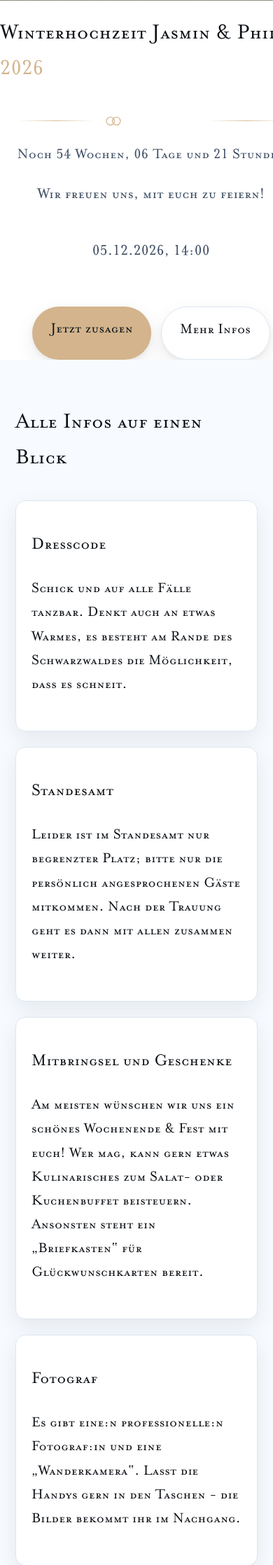
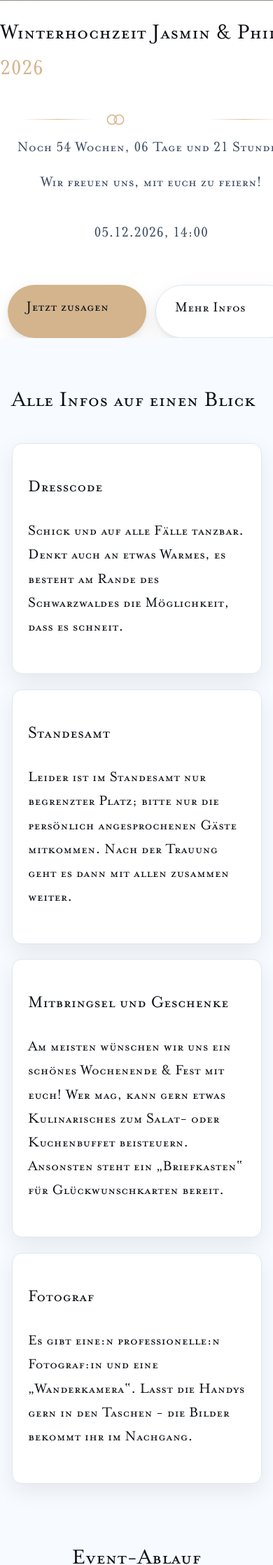
Before and after one commit to philippwirtz/Winterhochzeit, a Flask app: page / in a window 390 px wide. Shown: the part 450-2686 px from the top of the page at 70% size. Run offline with Flask 3, Linux system fonts and the light colour scheme; the visitor is signed in with stand-in values (Sample User, id 1); some libraries are stand-ins or nearby versions.

Commit message:
Alles neu macht der November

```diff
--- a/static/styles.css
+++ b/static/styles.css
@@ -49,22 +49,22 @@
        url("/static/assets/fonts/mrs-eaves-petite-caps.woff") format("woff");
 }
 
-/* ---------------------------------- */
-/* Base                                */
-/* ---------------------------------- */
+/* ----------------------------------
+   Base
+   ---------------------------------- */
 * { box-sizing: border-box; }
 
-html, body {
+html,
+body {
   background: var(--bg);
   color: var(--text);
-  font-family: "mrs-eaves-petite-caps", system-ui, -apple-system, "Segoe UI", Roboto, Ubuntu, Cantarell, "Noto Sans", Arial, sans-serif !important;
+  font-family: "mrs-eaves-petite-caps", system-ui, -apple-system, "Segoe UI",
+               Roboto, Ubuntu, Cantarell, "Noto Sans", Arial, sans-serif !important;
   font-size: 22px;
   letter-spacing: .01em;
   line-height: 1.55;
   margin: 0;
   padding: 0;
-  max-width: 100%;
-  overflow-x: hidden;
 }
 
 img { display: block; max-width: 100%; }
@@ -270,30 +260,47 @@ img { display: block; max-width: 100%; }
   display: block;
   height: 1px;
 }
-.hero-decoration .rings { display: block; height: 20px; width: 40px; }
+.hero-decoration .rings {
+  display: block;
+  height: 20px;
+  width: 40px;
+}
 
-.countdown-line { color: var(--muted); font-size: clamp(1rem, 1.6vw, 1.125rem); letter-spacing: .02em; margin-top: .25rem; }
-.lead { color: var(--muted); font-size: clamp(1.05rem, 1.8vw, 1.25rem); margin-top: 1.25rem; }
+.countdown-line {
+  color: var(--muted);
+  font-size: clamp(1rem, 1.6vw, 1.125rem);
+  letter-spacing: .02em;
+  margin-top: .25rem;
+}
 
-.hero__actions { display: flex; flex-wrap: wrap; gap: .8rem; justify-content: center; margin-top: 2rem; }
+.lead {
+  color: var(--muted);
+  font-size: clamp(1.05rem, 1.8vw, 1.25rem);
+  margin-top: 1.25rem;
+}
+
+.hero__actions {
+  display: flex;
+  flex-wrap: wrap;
+  gap: .8rem;
+  justify-content: center;
+  margin-top: 2rem;
+}
+
+/* alte Box-Countdown-Optik deaktivieren */
 .countdown { display: none !important; }
 
-@media (max-width: 640px) {
-  .hero { min-height: 60svh; }
-  .hero__content { padding-inline: .75rem; }
-  .hero-decoration { gap: .5rem; width: 88%; }
-  .hero-decoration .rings { height: 18px; width: 34px; }
-  .hero__actions { gap: .6rem; margin-top: 1.5rem; }
-  .countdown-line { font-size: 1rem; }
-  .lead { font-size: 1.05rem; margin-top: 1rem; }
+/* ----------------------------------
+   Features / Cards / Maps
+   ---------------------------------- */
+.features {
+  display: grid;
+  gap: 1rem;
+  grid-template-columns: repeat(auto-fit, minmax(220px, 1fr));
 }
 
-/* ---------------------------------- */
-/* Features / Cards / Maps             */
-/* ---------------------------------- */
-.features { display: grid; gap: 1rem; grid-template-columns: repeat(auto-fit, minmax(220px, 1fr)); }
-
-.feature, .card {
+.feature,
+.card {
   background: var(--card);
   border: 1px solid var(--border);
   border-radius: var(--radius);
@@ -647,21 +795,134 @@ legend { font-weight: 600; padding: 0 .5rem; }
   width: 38px;
 }
 .btn-eye:hover { filter: brightness(1.05); }
-.gate-faq { border-top: 1px dashed var(--border); margin-top: .75rem; padding-top: .75rem; }
+
+.gate-faq {
+  border-top: 1px dashed var(--border);
+  margin-top: .75rem;
+  padding-top: .75rem;
+}
 
 @media (max-width: 480px) {
   .gate-card { padding: 1rem; }
-  .btn-eye { height: 36px; width: 36px; }
+  .btn-eye   { height: 36px; width: 36px; }
 }
 
-/* ---------------------------------- */
-/* Reduced Motion (global)             */
-/* ---------------------------------- */
+/* ----------------------------------
+   Reduced Motion (global)
+   ---------------------------------- */
 @media (prefers-reduced-motion: reduce) {
-  * { animation: none !important; transition: none !important; }
+  * {
+    animation: none !important;
+    transition: none !important;
+  }
 }
 
-/* ---------------------------------- */
-/* Micro perf                          */
-/* ---------------------------------- */
-.card, .feature { will-change: transform; }
+/* ----------------------------------
+   Micro perf
+   ---------------------------------- */
+.card,
+.feature {
+  will-change: transform;
+}
+
+/* ======================================
+   MOBILE LAYOUT (Portrait / Handy)
+   ====================================== */
+@media (max-width: 768px) {
+
+  /* Header / Navigation */
+  .site-header {
+    flex-wrap: wrap;
+    justify-content: center;
+    gap: .4rem;
+    padding: .5rem .75rem;
+  }
+
+  .brand {
+    flex: 1 0 100%;
+    text-align: center;
+    font-size: 1.05rem;
+  }
+
+  .nav-list {
+    flex: 1 0 100%;
+    justify-content: center;
+    flex-wrap: wrap;
+    row-gap: .25rem;
+    column-gap: .4rem;
+    font-size: .85rem;
+  }
+
+  .nav-list a {
+    padding: .5rem .7rem;
+  }
+
+  .nav-list .btn.btn--small {
+    padding: .45rem .9rem;
+    font-size: .85rem;
+  }
+
+  /* Hero */
+  .hero {
+    min-height: 60svh;
+    display: grid;
+    place-items: center;
+    overflow: hidden;
+  }
+
+  .hero img {
+    width: 100%;
+    height: 100%;
+    object-fit: cover;
+    object-position: center 25%;
+  }
+
+  .hero__content {
+    position: absolute;
+    left: 50%;
+    top: 55%;
+    transform: translate(-50%, -50%);
+    width: 100%;
+    max-width: 90vw;
+    padding-inline: 1rem;
+    text-align: center;
+  }
+
+  .hero__content h1 {
+    font-size: clamp(1.7rem, 6vw, 2.2rem);
+    line-height: 1.1;
+    margin: 0 0 .7rem 0;
+  }
+
+  .hero-decoration {
+    width: 85%;
+    gap: .5rem;
+    margin: .1rem auto .7rem;
+  }
+
+  .countdown-line {
+    font-size: 1rem;
+    margin-top: .15rem;
+  }
+
+  .lead {
+    margin-top: .7rem;
+    font-size: 1.02rem;
+  }
+
+  .hero__actions {
+    margin-top: 1.3rem;
+    gap: .6rem;
+    flex-wrap: wrap;
+    justify-content: center;
+  }
+
+  .hero__actions .btn {
+    min-width: 9rem;
+  }
+
+  /* Container nicht zu schmal */
+  .container {
+    width: min(100% - 1.5rem, var(--container));
+  }
+}
```
Also changed, not shown: other parts of static/styles.css (+282 -151 lines).
